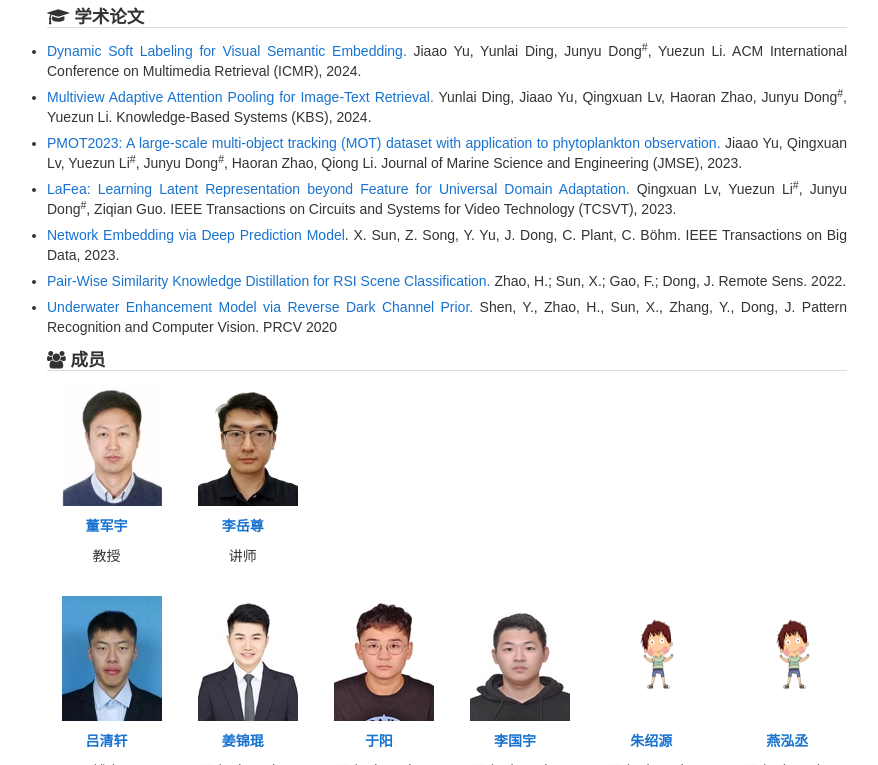
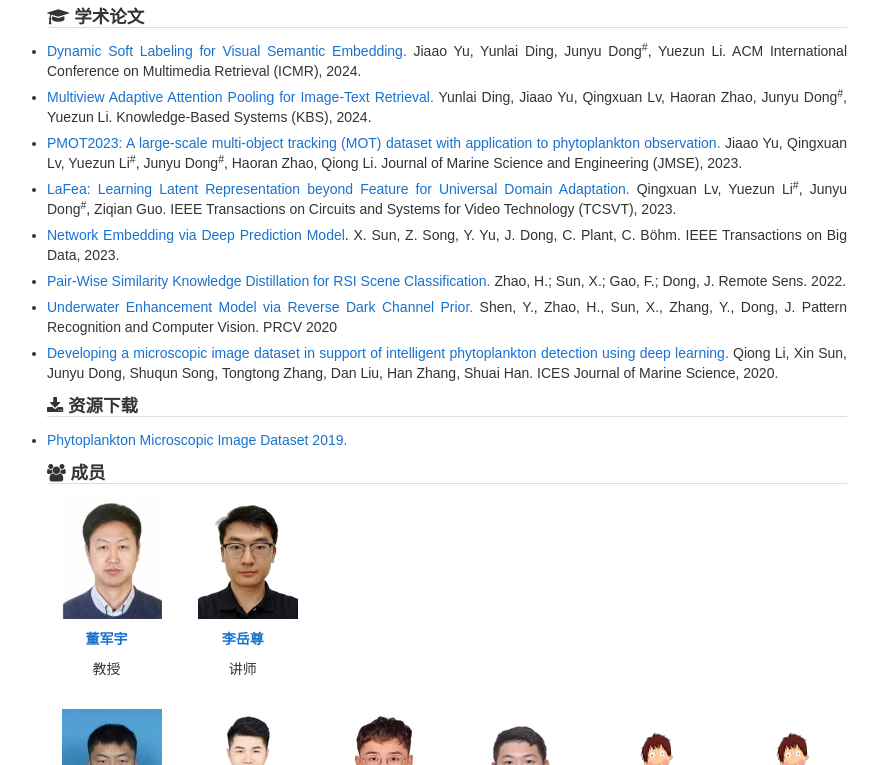
Before and after one commit to yuezunli/planktongroup, a plain HTML site: page index.html in a window 1280 px wide. Shown: the part 1035-1800 px from the top of the page, without its empty margins (193-1071 px from the left). Drawn offline with Linux system fonts and the light colour scheme.

Commit message:
Update index.html

```diff
--- a/index.html
+++ b/index.html
@@ -44,6 +44,7 @@
                         <li><a href="#news">新闻资讯</a></li>
                         <li><a href="#projects">科研项目</a></li>
                         <li><a href="#publications">学术论文</a></li>
+                        <li><a href="#download">资源下载</a></li>
                         <li><a href="#people">成员</a></li>
                         <li><a href="#collaborate">合作交流</a></li>
                         <li><a href="#alumni">Alumni</a></li>
@@ -157,6 +158,20 @@
             </li>
             <li>
                 <a>Underwater Enhancement Model via Reverse Dark Channel Prior.</a> Shen, Y., Zhao, H., Sun, X., Zhang, Y., Dong, J.  Pattern Recognition and Computer Vision. PRCV 2020
+            </li>
+            <li>
+                <a>Developing a microscopic image dataset in support of intelligent phytoplankton detection using deep learning.</a>
+                Qiong Li, Xin Sun, Junyu Dong, Shuqun Song, Tongtong Zhang, Dan Liu, Han Zhang, Shuai Han. ICES Journal of Marine Science, 2020.
+            </li>
+        </ul>
+    </div>
+
+    <a name="download"></a>
+    <div class="row-fluid">
+        <h4 class="subhead"><i class="fa fa-download"></i> 资源下载</h4>
+        <ul class="mylist">
+            <li>
+                <a href="https://github.com/joanconquerlee/PMID2019">Phytoplankton Microscopic Image Dataset 2019.</a>
             </li>
         </ul>
     </div>
```
